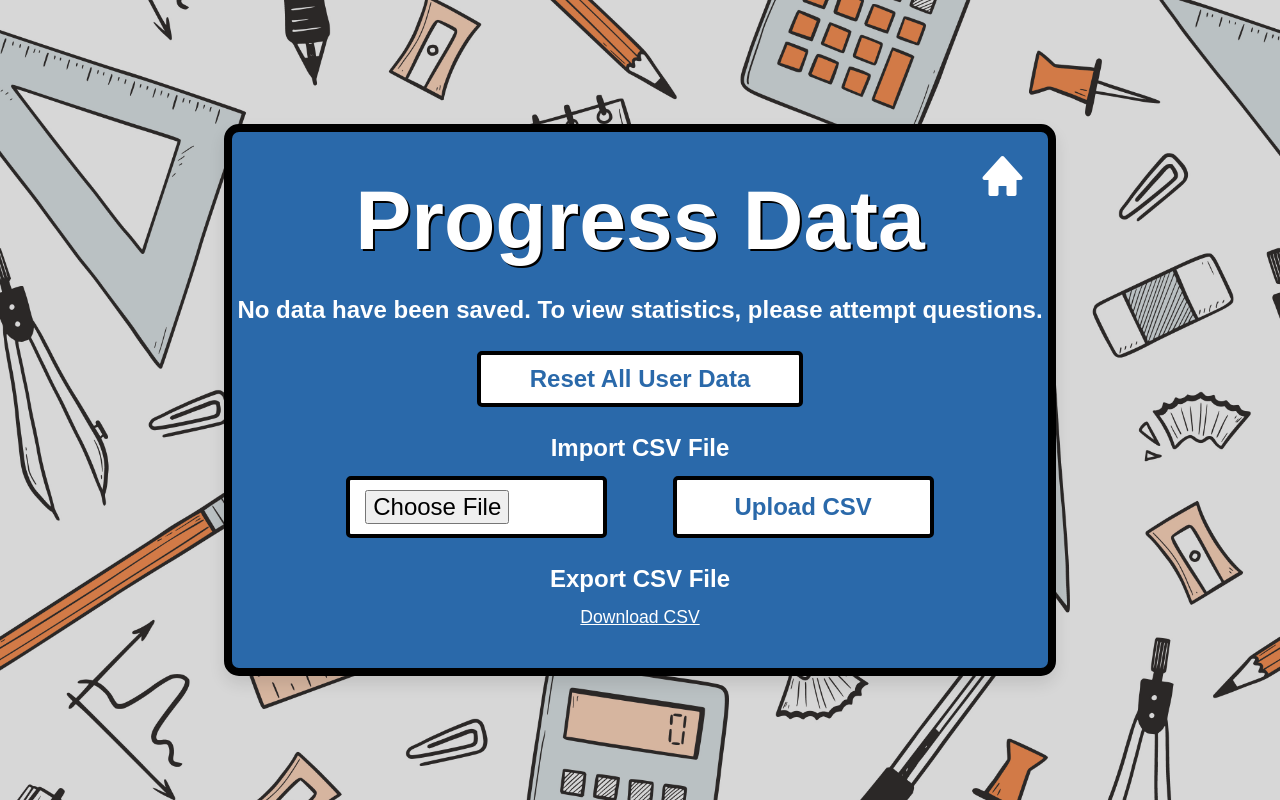
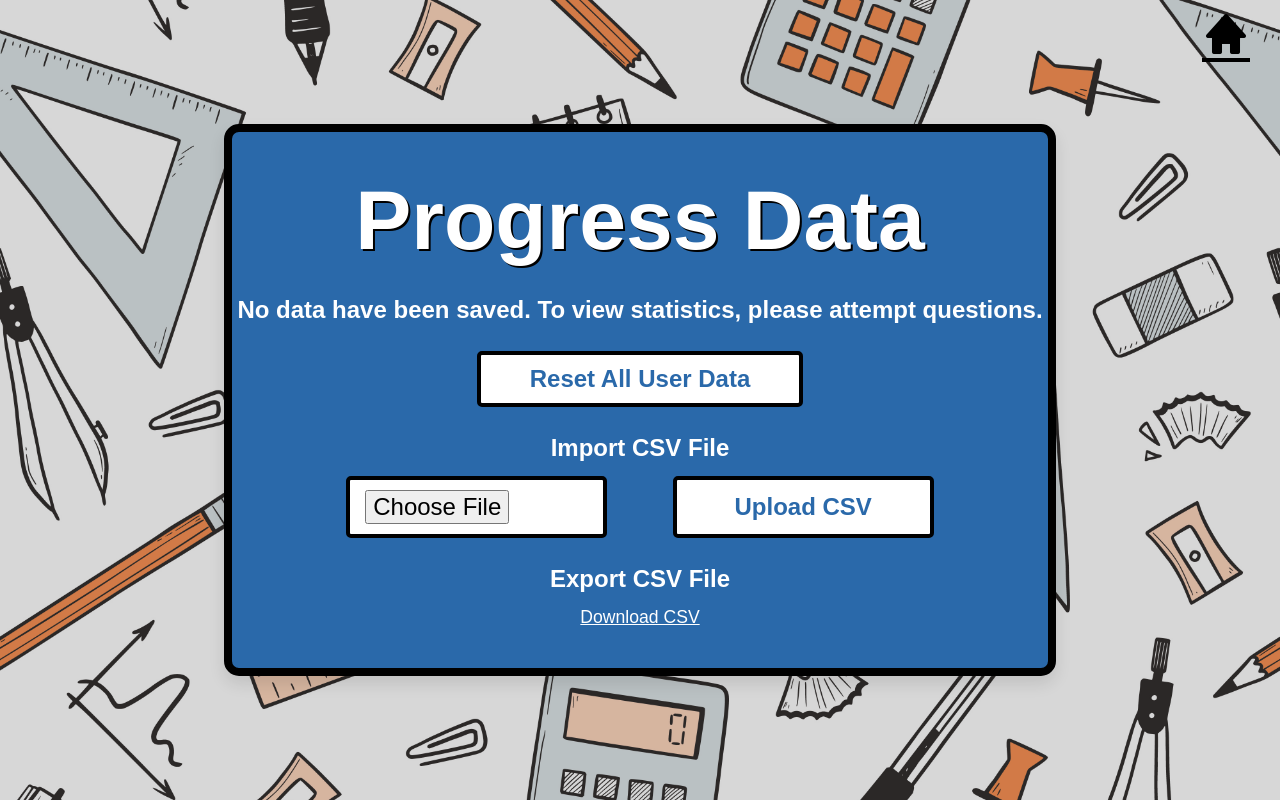
Before and after one commit to shayan-taba/GUI_Task, a Flask app: template templates/view_data.html in a window 1280 px wide. Run offline with Flask 3, Linux system fonts and the light colour scheme; the template is opened without the code that fills it, so the values that code supplies are empty.

Commit message:
style change and CSV upload error fix on webview
also, home button on data page positioning changed

```diff
--- a/app.py
+++ b/app.py
@@ -159,32 +159,51 @@ def allowed_file(filename):
     return '.' in filename and \
            filename.rsplit('.', 1)[1].lower() in app.config['ALLOWED_EXTENSIONS']
 
+import mimetypes
+
 @app.route('/import_csv', methods=['POST'])
 def import_csv():
     if 'file' not in request.files:
         return redirect(request.url)
+
     file = request.files['file']
+
+    # Check if the filename is empty
     if file.filename == '':
         return redirect(request.url)
+
+    # Check if the file extension is allowed
     if file and allowed_file(file.filename):
         filename = secure_filename(file.filename)
         filepath = os.path.join(app.config['UPLOAD_FOLDER'], filename)
+
+        # Check the MIME type of the file to ensure it's a CSV
+        mime_type, _ = mimetypes.guess_type(filename)
+        if mime_type != 'text/csv':
+            print('abcdefabcdefg')
+            return render_template('index.html', CSV_ERROR=True, username=read_username(), error="Invalid file type. Please upload a CSV.")
+
+        # Save the file
         file.save(filepath)
 
-        # Read CSV file into DataFrame
+        # Process the CSV (you already have this part)
         df = pd.read_csv(filepath)
-
-        # Clean DataFrame: drop empty rows and columns
-        df.dropna(how='all', inplace=True)  # Drop rows where all elements are NaN
-        df.dropna(axis=1, how='all', inplace=True)  # Drop columns where all elements are NaN
+        df.dropna(how='all', inplace=True)
+        df.dropna(axis=1, how='all', inplace=True)
 
         # Validate DataFrame columns and data
         if 'category' in df.columns and 'correct' in df.columns and 'timestamp' in df.columns:
             df.to_csv(data_file, mode='w', header=headers, index=False)
         else:
-            return "CSV file format is incorrect. Please ensure it has 'category', 'correct', and 'timestamp' columns."
+            print('abcdefabcdef')
+            return render_template('index.html', CSV_ERROR=True, username=read_username())
 
         return redirect(url_for('index'))
+    else:
+        print('abcdefabcdef')
+        return render_template('index.html', CSV_ERROR=True, username=read_username(), error="Invalid file type. Please upload a CSV.")
+    return redirect(url_for('index'))
+
 
 @app.route('/export_csv')
 def export_csv():
--- a/static/styles.css
+++ b/static/styles.css
@@ -330,7 +330,7 @@ body {
   z-index: 20;
   width: 300px;
   text-align: center;
-  width: 40vw;
+  width: 55vw;
   font-size: 150%;
 }
 
@@ -485,3 +485,12 @@ form ::placeholder {
     font-size: 4rem;
   }
 }
+
+.popup:has(#CSV_ERROR) {
+  width: 80vw;
+}
+
+button:has(.bxs-home) {
+  padding: 0;
+  width: 100%;
+}
--- a/templates/view_data.html
+++ b/templates/view_data.html
@@ -13,8 +13,8 @@
 
         <div class="container">
             <h1 class="mt-5">Progress Data</h1>
-            <form action="{{ url_for('index') }}">
-                <button type="submit"><i class="bx bxs-home"></i></button>
+            <form style="position: fixed;" action="{{ url_for('index') }}">
+                <button type="submit"><i style="color: black; text-decoration: underline;" class="bx bxs-home"></i></button>
             </form>
 
             {% if data_available %}
```
Also changed, not shown: templates/index.html (+12 -0 lines).
